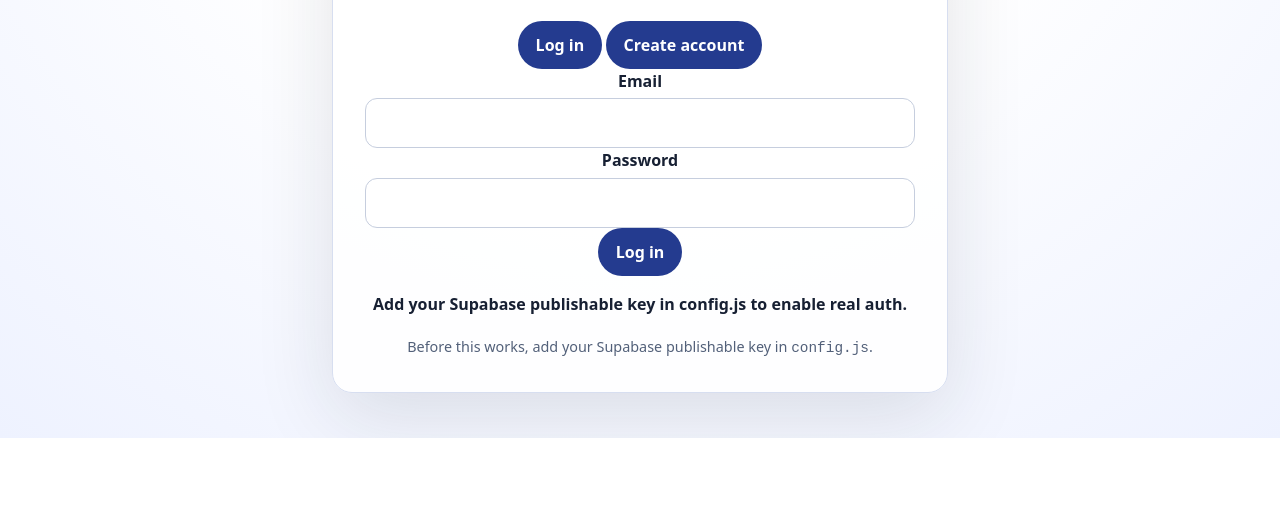
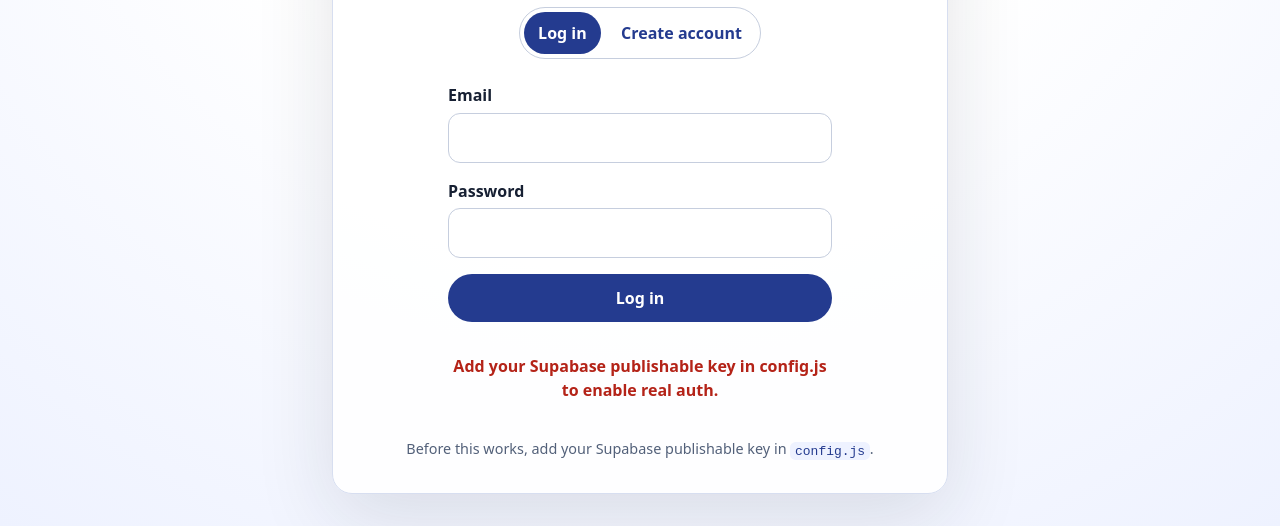
Before and after one commit to 8shanrahan2/hello-world, a plain HTML site: page index.html in a window 1280 px wide. Shown: the part 362-888 px from the top of the page. Before the commit the page ends 800 px from the top, so only its background shows below. Drawn offline with nearby package versions, Linux system fonts and the light colour scheme.

Commit message:
Style Supabase auth flow

```diff
--- a/styles.css
+++ b/styles.css
@@ -51,12 +51,37 @@ h1 {
   color: #526079;
 }
 
-.login-form {
+.auth-form {
   display: grid;
   gap: 1rem;
-  margin: 0 auto;
+  margin: 1rem auto 0;
   max-width: 24rem;
   text-align: left;
+}
+
+.tabs {
+  display: inline-flex;
+  gap: 0.35rem;
+  border: 1px solid #c6cede;
+  border-radius: 999px;
+  margin-bottom: 0.5rem;
+  padding: 0.25rem;
+}
+
+.tab {
+  background: transparent;
+  color: #243b8f;
+  padding: 0.55rem 0.9rem;
+}
+
+.tab:hover,
+.tab:focus-visible {
+  background: #eef2ff;
+}
+
+.tab.active {
+  background: #243b8f;
+  color: #ffffff;
 }
 
 label {
@@ -89,6 +114,11 @@ button:focus-visible {
   background: #1a2f77;
 }
 
+button:disabled {
+  cursor: wait;
+  opacity: 0.65;
+}
+
 .secondary {
   margin-left: 0.5rem;
   background: #eef2ff;
@@ -104,12 +134,29 @@ button:focus-visible {
   margin-top: 1rem;
   min-height: 1.5rem;
   font-weight: 700;
+  text-align: center;
+}
+
+.message[data-type='error'] {
+  color: #b42318;
+}
+
+.message[data-type='success'] {
+  color: #027a48;
 }
 
 .hint {
   margin: 1.25rem 0 0;
   color: #526079;
   font-size: 0.9rem;
+}
+
+code {
+  border-radius: 0.35rem;
+  background: #eef2ff;
+  color: #243b8f;
+  font-size: 0.9em;
+  padding: 0.1rem 0.3rem;
 }
 
 .hidden {
@@ -133,6 +180,24 @@ button:focus-visible {
     color: #b8c3d9;
   }
 
+  .tabs {
+    border-color: #425071;
+  }
+
+  .tab {
+    color: #dbeafe;
+  }
+
+  .tab:hover,
+  .tab:focus-visible {
+    background: #1e293b;
+  }
+
+  .tab.active {
+    background: #dbeafe;
+    color: #172033;
+  }
+
   input {
     border-color: #425071;
     background: #111827;
@@ -148,4 +213,9 @@ button:focus-visible {
   .secondary:focus-visible {
     background: #334155;
   }
+
+  code {
+    background: #1e293b;
+    color: #dbeafe;
+  }
 }
```
